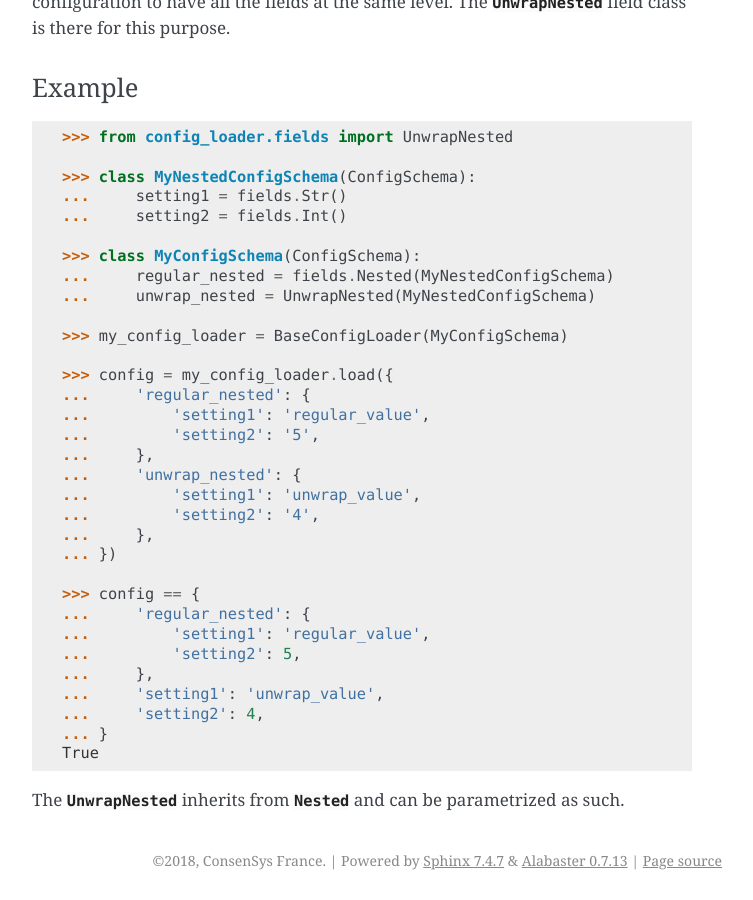
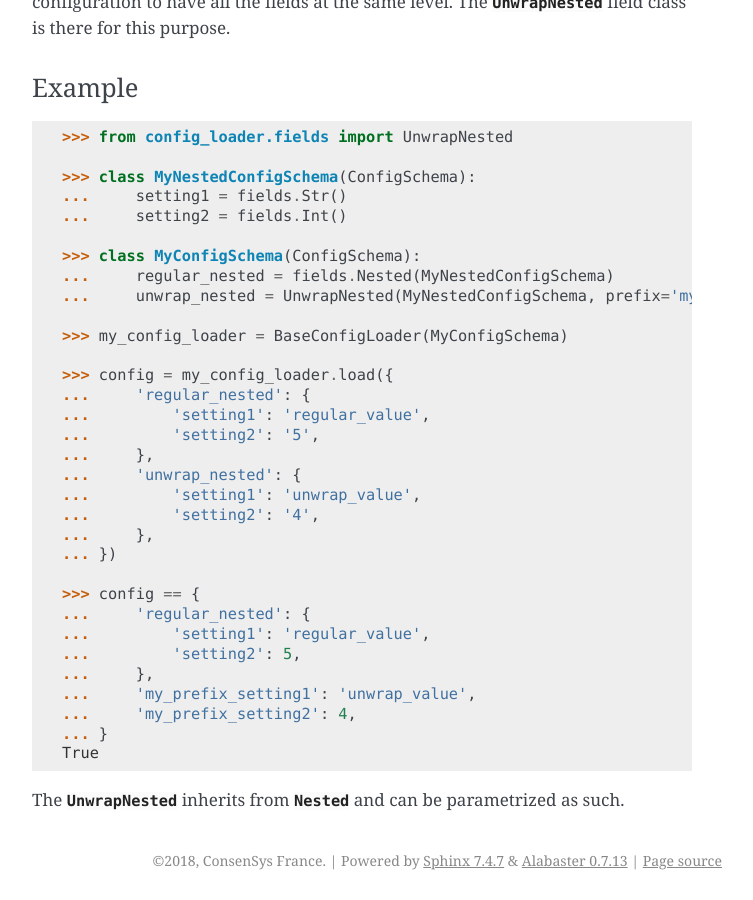
Before and after one commit to nmvalera/cfg-loader, a Sphinx documentation site: the page built from docs/docs/guide.rst, in a window 1280 px wide and 900 px high, scrolled down 5132 px. Shown: the whole window, without its empty margins (388-1141 px from the left). Built offline with Sphinx 7.4.7, drawn with Linux system fonts in a browser that asks for light colours.

Commit message:
doc(fields): update doc for UnwrapNested field

```diff
--- a/docs/docs/api_reference.rst
+++ b/docs/docs/api_reference.rst
@@ -55,6 +55,9 @@ Fields
 .. autoclass:: Path
     :members:
 
+.. autoclass:: UnwrapNested
+    :members:
+
 Exceptions
 ==========
 
--- a/docs/docs/guide.rst
+++ b/docs/docs/guide.rst
@@ -262,7 +262,7 @@ Example
 
     >>> class MyConfigSchema(ConfigSchema):
     ...     regular_nested = fields.Nested(MyNestedConfigSchema)
-    ...     unwrap_nested = UnwrapNested(MyNestedConfigSchema)
+    ...     unwrap_nested = UnwrapNested(MyNestedConfigSchema, prefix='my_prefix_')
 
     >>> my_config_loader = BaseConfigLoader(MyConfigSchema)
 
@@ -282,8 +282,8 @@ Example
     ...         'setting1': 'regular_value',
     ...         'setting2': 5,
     ...     },
-    ...     'setting1': 'unwrap_value',
-    ...     'setting2': 4,
+    ...     'my_prefix_setting1': 'unwrap_value',
+    ...     'my_prefix_setting2': 4,
     ... }
     True
 
```
